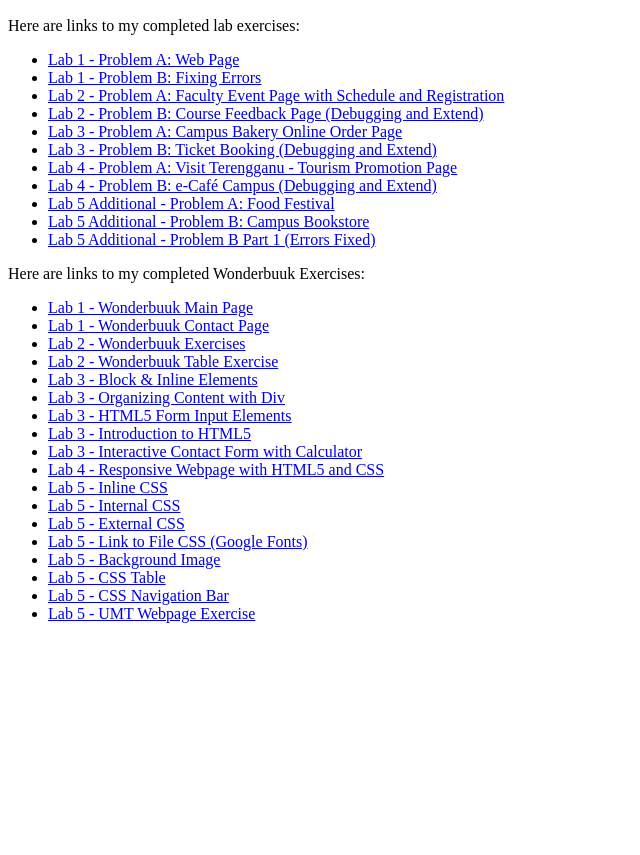
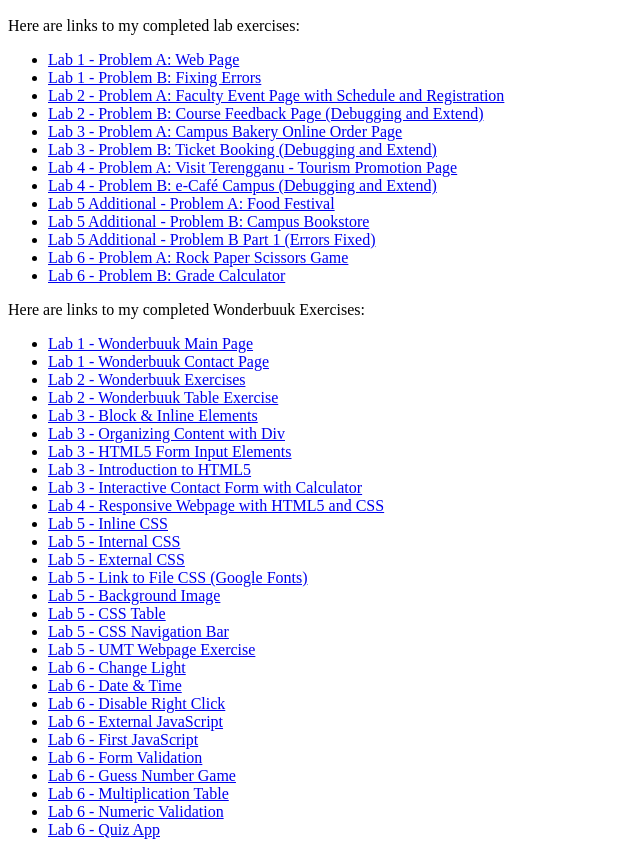
Before and after one commit to nur-iffah/S78696_CSF3133_K3, a plain HTML site: page index.html in a window 1280 px wide. Shown: the part 110-965 px from the top of the page, without its empty margins (0-640 px from the left). Before the commit the page ends 800 px from the top, so only its background shows below. Drawn offline with Linux system fonts and the light colour scheme.

Commit message:
Update index.html

```diff
--- a/index.html
+++ b/index.html
@@ -21,6 +21,10 @@
         <li><a href="lab5/problemA/food.html">Lab 5 Additional - Problem A: Food Festival</a></li>
         <li><a href="lab5/problemB/shop.html">Lab 5 Additional - Problem B: Campus Bookstore</a></li>
         <li><a href="lab5/problemB/part1/shop.html">Lab 5 Additional - Problem B Part 1 (Errors Fixed)</a></li>
+
+        <!-- Lab 6 Problems -->
+        <li><a href="lab6/problemA/lab6_ExerA.html">Lab 6 - Problem A: Rock Paper Scissors Game</a></li>
+        <li><a href="lab6/problemB/grade.html">Lab 6 - Problem B: Grade Calculator</a></li>
     </ul>
 
     <p>Here are links to my completed Wonderbuuk Exercises:</p>
@@ -53,6 +57,18 @@
         <li><a href="lab5/wonderbuuk/table.html">Lab 5 - CSS Table</a></li>
         <li><a href="lab5/wonderbuuk/navigation.html">Lab 5 - CSS Navigation Bar</a></li>
         <li><a href="lab5/wonderbuuk/umt.html">Lab 5 - UMT Webpage Exercise</a></li>
+
+        <!-- Lab 6 Wonderbuuk -->
+        <li><a href="lab6/wonderbuuk/changelight.html">Lab 6 - Change Light</a></li>
+        <li><a href="lab6/wonderbuuk/datetime.html">Lab 6 - Date &amp; Time</a></li>
+        <li><a href="lab6/wonderbuuk/disable-right-click.html">Lab 6 - Disable Right Click</a></li>
+        <li><a href="lab6/wonderbuuk/extjavascript.html">Lab 6 - External JavaScript</a></li>
+        <li><a href="lab6/wonderbuuk/firstjs.html">Lab 6 - First JavaScript</a></li>
+        <li><a href="lab6/wonderbuuk/form-validation.html">Lab 6 - Form Validation</a></li>
+        <li><a href="lab6/wonderbuuk/guess-number.html">Lab 6 - Guess Number Game</a></li>
+        <li><a href="lab6/wonderbuuk/multiplication-table.html">Lab 6 - Multiplication Table</a></li>
+        <li><a href="lab6/wonderbuuk/numeric-validation.html">Lab 6 - Numeric Validation</a></li>
+        <li><a href="lab6/wonderbuuk/quiz/index.html">Lab 6 - Quiz App</a></li>
     </ul>
 </body>
 </html>
```
